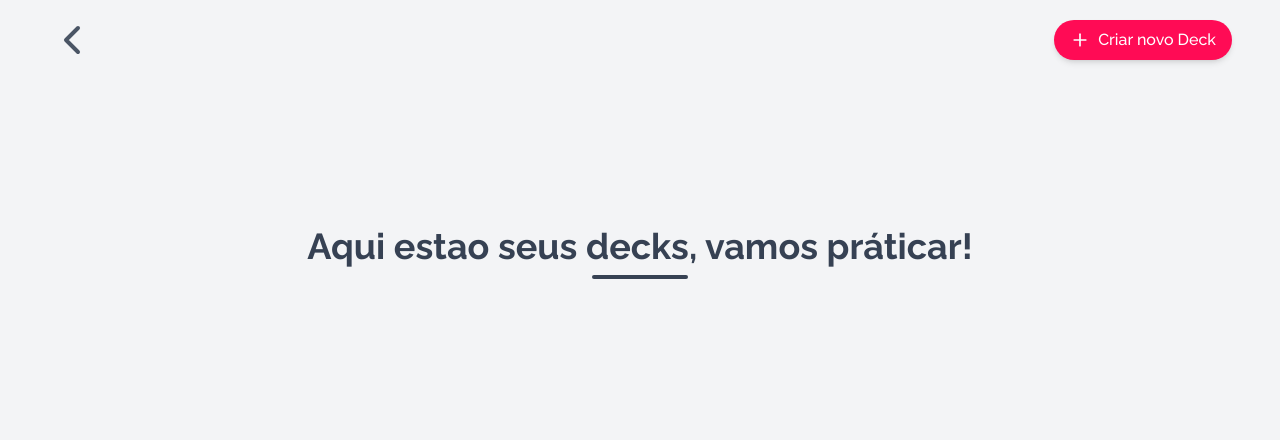
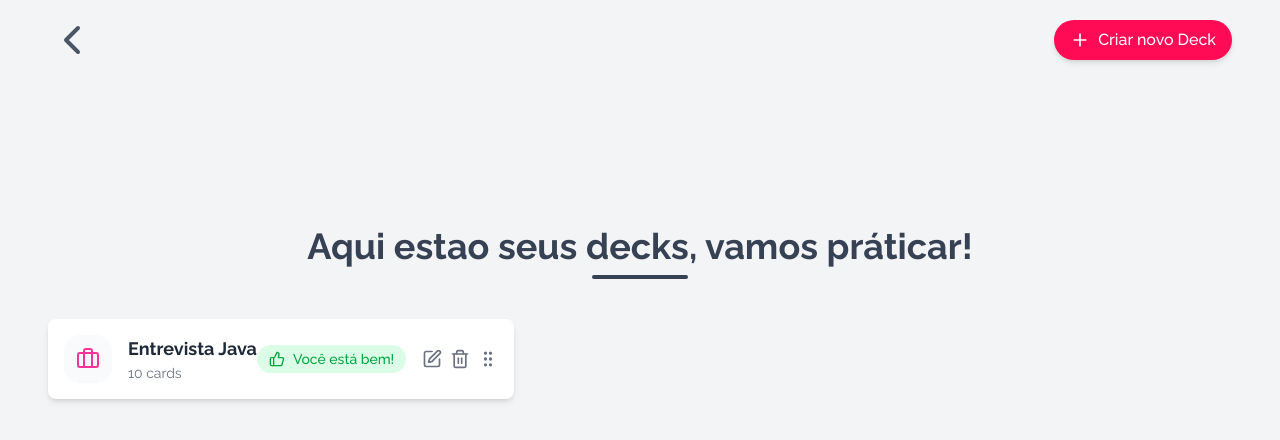
Before and after one commit to julioceno/memoriza, a Next.js app: page /home in a window 1280 px wide. Shown: the top 440 px of the page. Built offline with nearby package versions, Linux system fonts and the light colour scheme.

Commit message:
feat: create DeckCard

```diff
--- a/src/app/home/page.tsx
+++ b/src/app/home/page.tsx
@@ -1,3 +1,4 @@
+import DeckCard from "@/components/DeckCard";
 import SectionTitle from "@/components/SectionTitle";
 
 export default function Home() {
@@ -7,6 +8,13 @@ export default function Home() {
         <SectionTitle>
           Aqui estao seus decks, vamos práticar!
         </SectionTitle>
+        <div className="flex gap-4 mt-10">
+          <DeckCard
+            title="Entrevista Java"
+            cardCount={10}
+            statusMessage="Você está bem!"
+          />
+        </div>
       </main>
     </div>
   );
--- /dev/null
+++ b/src/components/DeckCard/components/Actions/index.tsx
@@ -0,0 +1,20 @@
+import { Edit, GripVertical, MoreHorizontal, Trash2 } from 'lucide-react';
+import React from 'react';
+
+const Actions: React.FC = () => {
+    return (
+        <div className="flex items-center gap-2">
+             <button className="text-gray-500 hover:text-gray-700">
+                <Edit className="w-5 h-5" />
+            </button>
+            <button className="text-gray-500 hover:text-gray-700">
+                <Trash2 className="w-5 h-5" />
+            </button>
+            <button className="text-gray-500 hover:text-gray-700">
+                <GripVertical className="w-5 h-5" />
+            </button>
+        </div>
+    );
+};
+
+export default Actions;
--- /dev/null
+++ b/src/components/DeckCard/index.tsx
@@ -0,0 +1,34 @@
+import React from "react";
+import { ThumbsUp, Edit, Trash2, MoreHorizontal, Briefcase } from "lucide-react";
+import Actions from "./components/Actions";
+
+interface DeckCardProps {
+  title: string;
+  cardCount: number;
+  statusMessage: string;
+}
+
+const DeckCard: React.FC<DeckCardProps> = ({ title, cardCount, statusMessage }) => {
+  return (
+    <div className="flex items-center justify-between p-4 bg-white rounded-lg shadow-md hover:shadow-lg transition">
+      <div className="flex items-center gap-4">
+        <div className="flex items-center justify-center w-12 h-12 bg-gray-50 rounded-2xl">
+          <Briefcase className="text-pink-500 w-6 h-6" />
+        </div>
+        <div>
+          <h3 className="text-gray-800 font-bold text-lg">{title}</h3>
+          <p className="text-gray-500 text-sm">{cardCount} cards</p>
+        </div>
+      </div>
+      <div className="flex items-center gap-4">
+        <div className="flex items-center gap-2 bg-green-100 text-green-600 px-3 py-1 rounded-full text-sm font-medium">
+          <ThumbsUp className="w-4 h-4" />
+          {statusMessage}
+        </div>
+        <Actions />
+      </div>
+    </div>
+  );
+};
+
+export default DeckCard;
```
